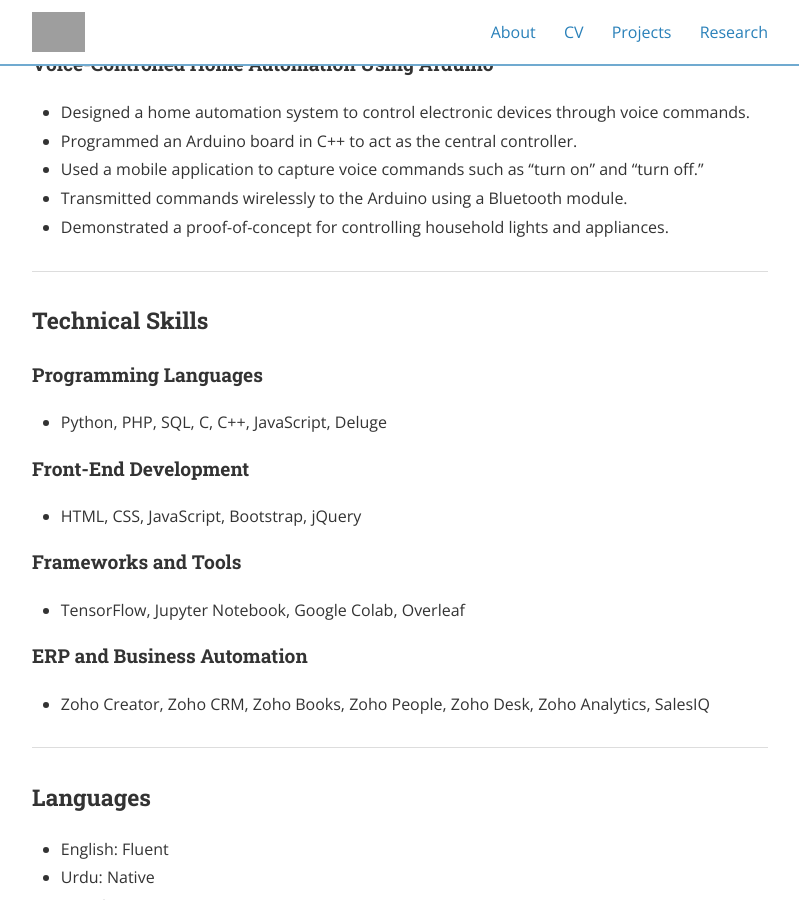
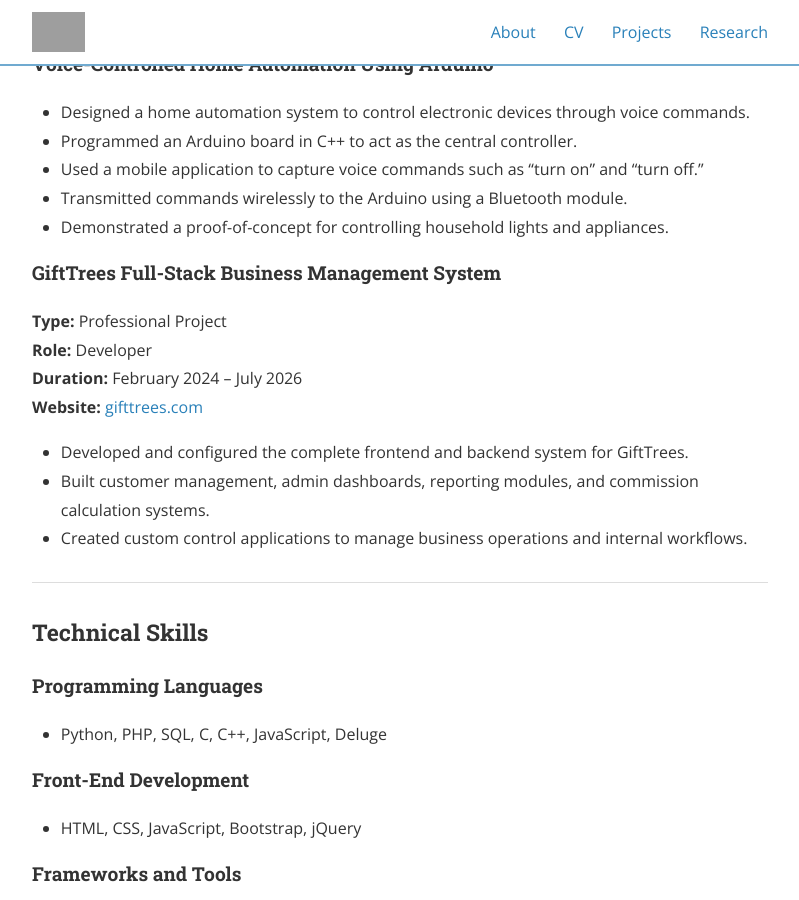
Before and after one commit to Rehmatali-cv/Rehmatali-cv.github.io, a Jekyll site: the page built from cv.md, in a window 1280 px wide and 900 px high, scrolled down 1978 px. Shown: the whole window, without its empty margins (240-1039 px from the left). Built offline with Jekyll 4.4.1, drawn with Linux system fonts in a browser that asks for light colours; nearby versions of some CDN libraries; grey boxes are pictures that could not be loaded.

Commit message:
Update cv.md

```diff
--- a/cv.md
+++ b/cv.md
@@ -99,6 +99,19 @@ nav_order: 2
   <li>Transmitted commands wirelessly to the Arduino using a Bluetooth module.</li>
   <li>Demonstrated a proof-of-concept for controlling household lights and appliances.</li>
 </ul>
+<h4>GiftTrees Full-Stack Business Management System</h4>
+<p>
+  <b>Type:</b> Professional Project<br>
+  <b>Role:</b> Developer<br>
+  <b>Duration:</b> February 2024 – July 2026<br>
+  <b>Website:</b> <a href="https://www.gifttrees.com/" target="_blank">gifttrees.com</a>
+</p>
+
+<ul>
+  <li>Developed and configured the complete frontend and backend system for GiftTrees.</li>
+  <li>Built customer management, admin dashboards, reporting modules, and commission calculation systems.</li>
+  <li>Created custom control applications to manage business operations and internal workflows.</li>
+</ul>
 
 <hr>
 
```
